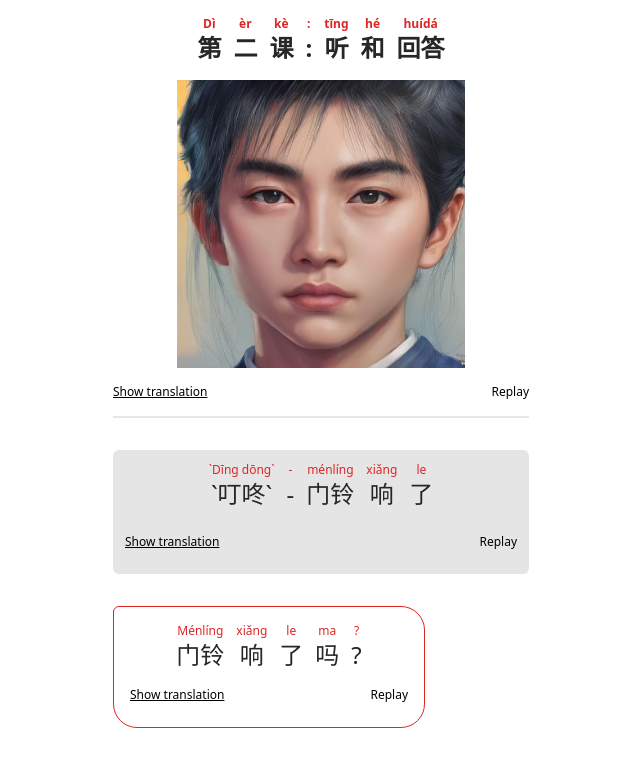
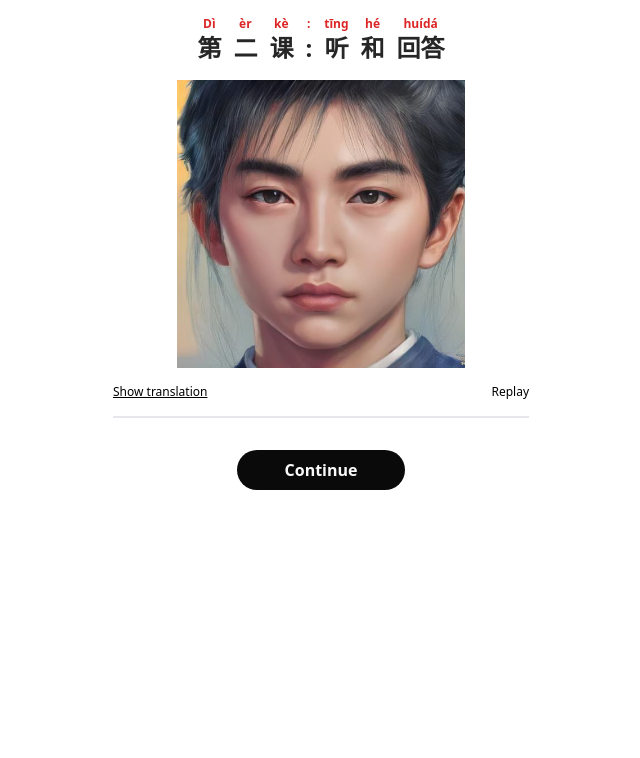
Before and after one commit to luanlabcom/eslingo, a React (Vite) app: page / in a window 1280 px wide. Shown: the top 758 px of the page, without its empty margins (319-959 px from the left). Built offline with nearby package versions, Linux system fonts and the light colour scheme.

Commit message:
Add functionality: scroll view to the last element

```diff
--- a/src/App.jsx
+++ b/src/App.jsx
@@ -1,3 +1,4 @@
+import React from "react"
 import Dialogue from "./components/Dialogue"
 import Intro from "./components/Intro"
 import data from "../data"
@@ -6,16 +7,62 @@ import Question from "./components/Question"
 import Answer from "./components/Answer"
 
 export default function App() {
+    const intro = data[0]
+    const [contents, setContents] = React.useState([intro])
+    // Ref for the last element
+    const endOfElementsRef = React.useRef(null)
+
+    // console.log(endOfElementsRef.current)
+
+    React.useEffect(() => {
+        if (endOfElementsRef.current) {
+            endOfElementsRef.current.scrollIntoView({
+                behavior: "smooth",
+                block: "center"
+            })
+        }
+    }, [contents])
+
+    const elements = contents.map((content, index) => {
+        let jsx
+        const setRef = (node) => {
+            if (index === contents.length - 1) {
+                endOfElementsRef.current = node
+            }
+        }
+        if (content.type === "intro") {
+            jsx = <Intro key={content.id} content={content} />
+        } else if (content.type === "narrative") {
+            jsx = <Narrative ref={setRef} key={content.id} content={content} />
+        } else if (content.type === "question") {
+            jsx = <Question ref={setRef} key={content.id} content={content} />
+        } else if (content.type === "answer") {
+            jsx = <Answer ref={setRef} key={content.id} content={content} />
+        } else if (content.type === "dialogue") {
+            jsx = <Dialogue ref={setRef} key={content.id} content={content} />
+        }
+        return jsx
+    })
+
+    function addNewContent() {
+        if (contents.length < data.length) {
+            setContents(prev => [...prev, data[prev.length]])
+        } else {
+            console.log("done")
+        }
+    }
 
     return(
         <div className="flex flex-col gap-4 max-w-md mx-auto min-h-screen p-4">
-                <Intro content={data[0]} />
-                <Narrative content={data[1]} />
-                <Question content={data[2]} />
-                <Answer content={data[3]} />
-                <Dialogue content={data[4]} />
+                { elements }
             <div className="flex justify-center mt-4">
-                <button className="rounded-full bg-neutral-950 px-12 py-2 font-semibold text-neutral-50">Continue</button>
+                {contents.length < data.length ?
+                <button
+                    className="rounded-full bg-neutral-950 px-12 py-2 font-semibold text-neutral-50"
+                    onClick={addNewContent}>Continue</button>
+                :
+                <p className="bg-green-600 w-full text-center p-2 font-semibold text-sm text-neutral-950 rounded-sm ">🎊 You've Finished The Lesson 🎊</p>
+                }
             </div>
         </div>
     )
```
